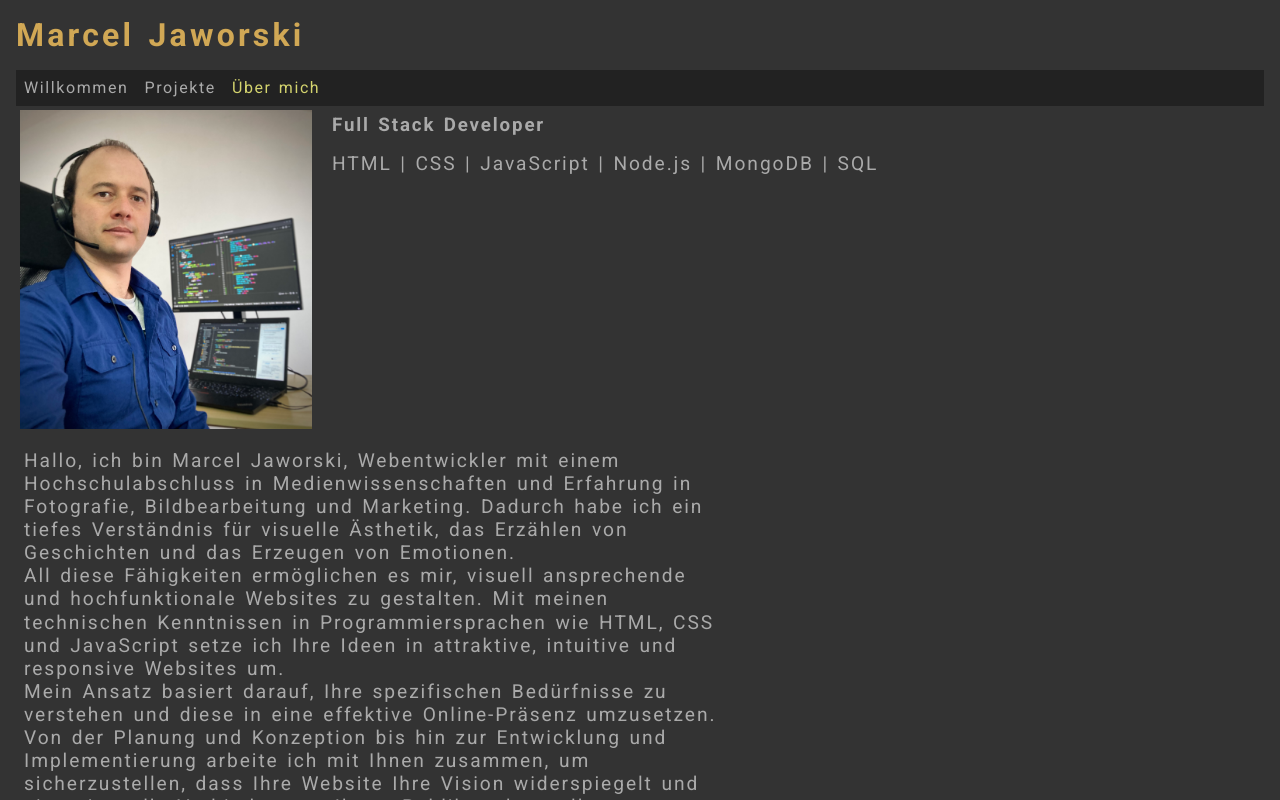
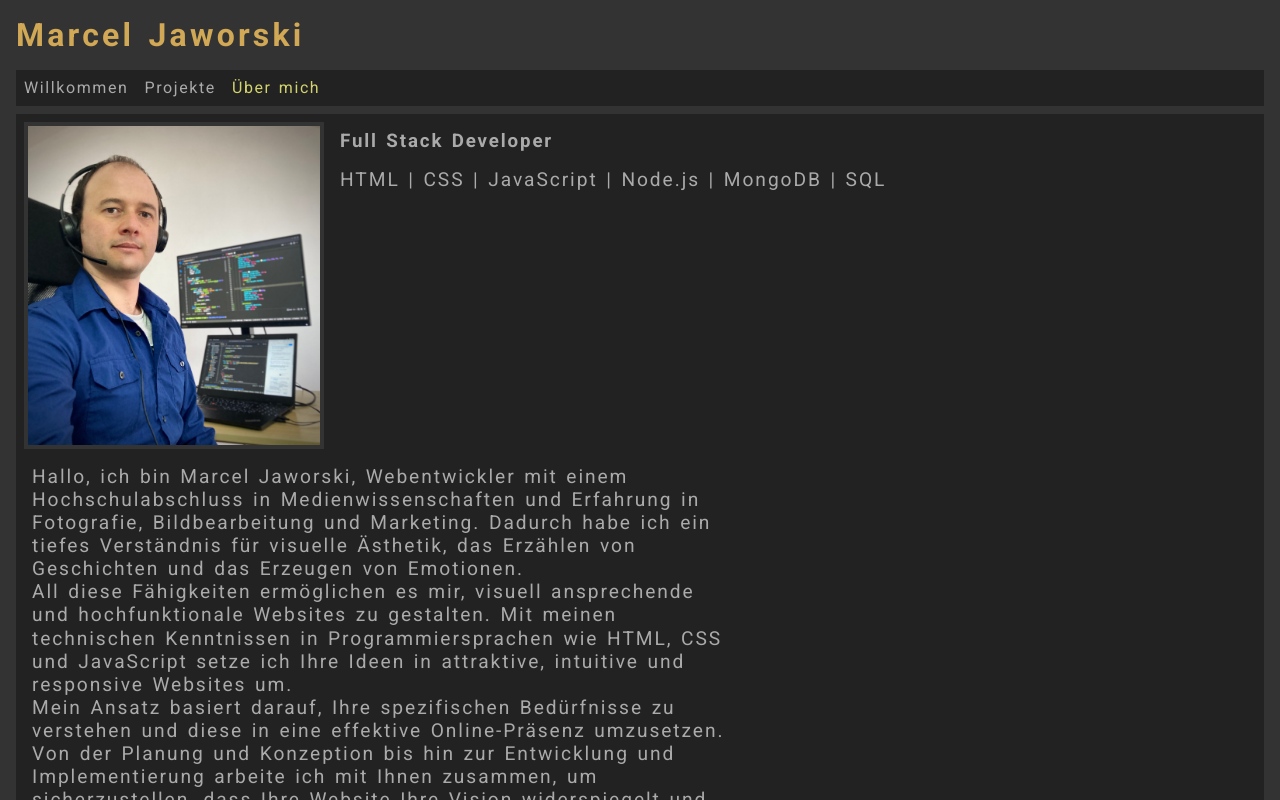
Before and after one commit to marceljaworski/portfolio, a React (Vite) app: page /about in a window 1280 px wide. Shown: the top 800 px of the page. Built offline with nearby package versions, Linux system fonts and the light colour scheme.

Commit message:
cleaning

```diff
--- a/src/pages/PageAbout.tsx
+++ b/src/pages/PageAbout.tsx
@@ -4,7 +4,7 @@ import data from "../content/data.json";
 export const PageAbout = () => {
 	return (
 		<>
-			<div className="main-about">
+			<div className="main main-about">
 				<header className="headerAbout">
 					<img src={avatar} alt="Avatar" className="avatar"></img>
 					<div className="header-content">
--- a/src/pages/PageProjects.tsx
+++ b/src/pages/PageProjects.tsx
@@ -2,7 +2,7 @@ import data from "../content/data.json";
 
 export const PageProjects = () => {
 	return (
-		<div className="main-projects">
+		<div className="main main-projects">
 			<p>{data.pageProjects.paragraph}</p>
 			<ul>
 				<li><a href="https://event.ella-rotari.com/" target="blank">Event Planner</a></li>
```
